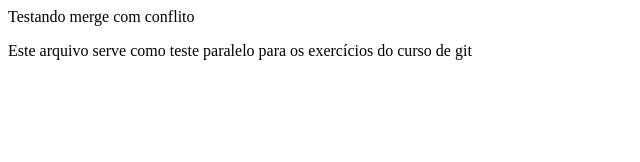
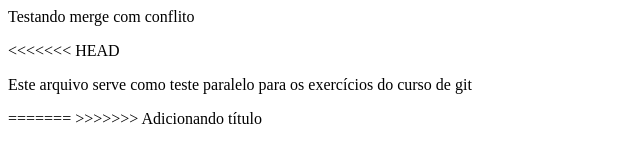
Before and after one commit to TovarishPH/curso-git, a plain HTML site: page teste1.html in a window 1280 px wide. Shown: the whole page, without its empty margins (0-640 px from the left). Drawn offline with Linux system fonts and the light colour scheme.

Commit message:
Resolvendo conflito de parágrafo gerado no rebase

```diff
--- a/teste1.html
+++ b/teste1.html
@@ -1,7 +1,15 @@
 <html>
+	<head>
+		<title>Testanto o Rebase</title>
+	</head>
+
 	<body>
 		<p>Testando merge com conflito</p>
 
+<<<<<<< HEAD
 		<p>Este arquivo serve como teste paralelo para os exercícios do curso de git</p>
+=======
+
+>>>>>>> Adicionando título
 	</body>
 </html>
```
